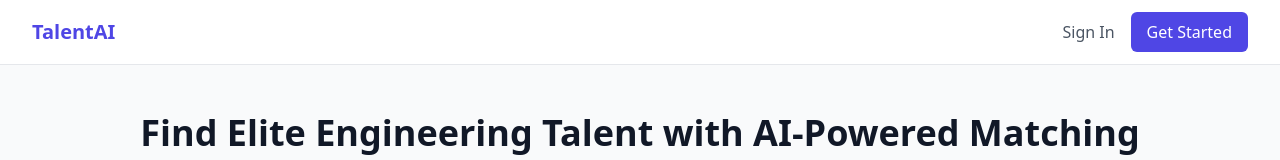
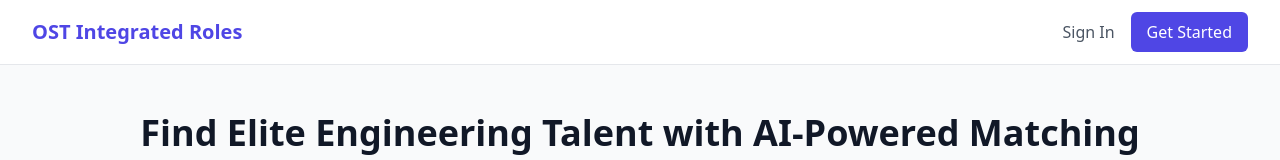
Before and after one commit to 17WebDev/talent-marketplace, a React (Vite) app: page / in a window 1280 px wide. Shown: the top 160 px of the page. Built offline with nearby package versions, Linux system fonts and the light colour scheme.

Commit message:
feat: update title to OST Integrated Roles in index.html and App.tsx

```diff
--- a/index.html
+++ b/index.html
@@ -4,7 +4,7 @@
     <meta charset="UTF-8" />
     <link rel="icon" type="image/svg+xml" href="/vite.svg" />
     <meta name="viewport" content="width=device-width, initial-scale=1.0" />
-    <title>OST Talent Marketplace</title>
+    <title>OST Integrated Roles</title>
   </head>
   <body>
     <div id="root"></div>
--- a/src/App.tsx
+++ b/src/App.tsx
@@ -59,7 +59,7 @@ function App() {
           <div className='flex justify-between h-16'>
             <div className='flex items-center'>
               <span className='text-indigo-600 text-xl font-bold'>
-                TalentAI
+                OST Integrated Roles
               </span>
             </div>
             <div className='flex items-center space-x-4'>
```
